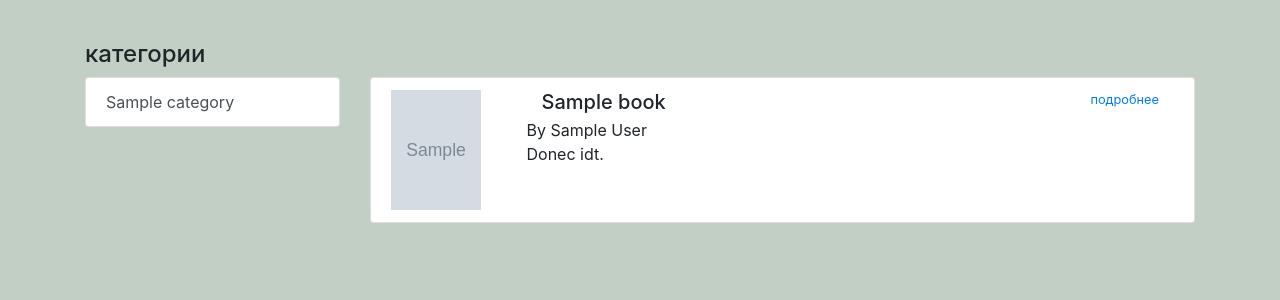
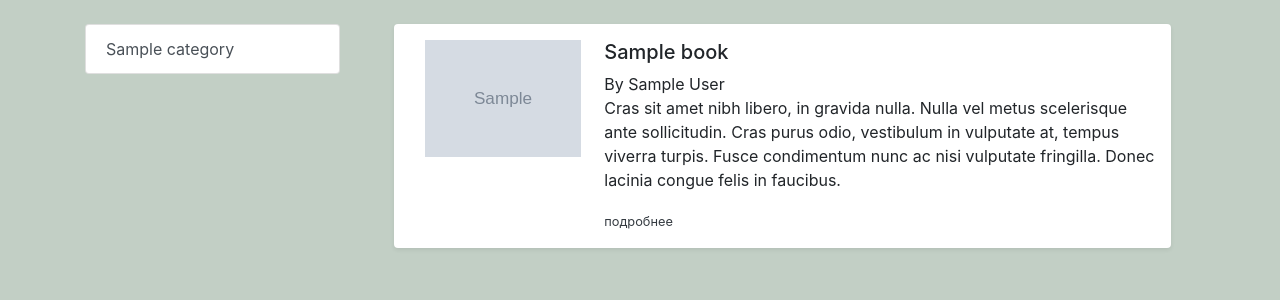
Before and after one commit to Camalo/site_in_symfony, a Symfony app: template templates/index.html.twig in a window 1280 px wide. Shown: the part 56-356 px from the top of the page. Run offline with Twig, Linux system fonts and the light colour scheme; the template is opened without the code that fills it: most values are stand-ins (such as "Sample title", 1, 10 or a date in 2020); grey boxes marked "Sample" are stand-in pictures; some libraries are stand-ins or nearby versions.

Commit message:
some update files

```diff
--- a/src/Entity/BooksInCategories.php
+++ b/src/Entity/BooksInCategories.php
@@ -27,7 +27,7 @@ class BooksInCategories
      */
     private $category_id;
 
-    public function getRowId(): ?int
+    public function getId(): ?int
     {
         return $this->id;
     }
--- a/templates/base.html.twig
+++ b/templates/base.html.twig
@@ -35,5 +35,10 @@
     </nav>
         {% block body %}{% endblock %}
         {% block javascripts %}{% endblock %}
+        <! подключение js -->
+            <script src="https://code.jquery.com/jquery-3.2.1.slim.min.js" integrity="sha384-KJ3o2DKtIkvYIK3UENzmM7KCkRr/rE9/Qpg6aAZGJwFDMVNA/GpGFF93hXpG5KkN" crossorigin="anonymous"></script>
+            <script src="https://cdnjs.cloudflare.com/ajax/libs/popper.js/1.12.9/umd/popper.min.js" integrity="sha384-ApNbgh9B+Y1QKtv3Rn7W3mgPxhU9K/ScQsAP7hUibX39j7fakFPskvXusvfa0b4Q" crossorigin="anonymous"></script>
+            <script src="https://maxcdn.bootstrapcdn.com/bootstrap/4.0.0/js/bootstrap.min.js" integrity="sha384-JZR6Spejh4U02d8jOt6vLEHfe/JQGiRRSQQxSfFWpi1MquVdAyjUar5+76PVCmYl" crossorigin="anonymous"></script>
+
     </body>
 </html>
--- a/templates/index.html.twig
+++ b/templates/index.html.twig
@@ -1,39 +1,43 @@
 {% extends 'base.html.twig' %}
 
-{% block title %}Hello BookController!{% endblock %}
+{% block title %}My symfony{% endblock %}
 
 {% block body %}
 
-    <div class="container" style="margin-top: 40px">
-        <h4>категории</h4>
-        <div class="row">
-        <div class="col-3">
-                    <div class="list-group">
-                    {% for category in categories %}
+    <div class="container">
+    	<div class="row">
+    	    <div class="col-xs-12 col-sm-3 col-md-3 mt-4">
+    	        <div class="nav flex-column">
+    	            {% for category in categories %}
+                        <li class="nav-item rounded">
                         <a href="{{ path('show_category',{'category': category.id}) }}" class="list-group-item list-group-item-action"> {{ category.title }} </a>
+                        </li>
                     {% endfor %}
-                    </div>
                 </div>
-
-        <div class="col-9">
-            <div class="list-group">
-            {% for book in books %}
-                <div class="list-group-item ">
-                    <div class="row">
-                    <div class="col-2"><img src="{{ book.picture }}" alt="book picture" width="90" height="120" /></div>
-
-                    <div class="col"><div class="col d-flex w-100 justify-content-between">
-                        <h5 class="mb-1">{{ book.title }}</h5>
-                        <small><a class="link" href="{{ path('show_book',{'book': book.id}) }}">подробнее</a></small>
-                    </div>
-                    <medium>By {{ book.author }}</medium>
-                    <p class="mb-1">Donec idt.</p>
-                </div>
-                    </div>
-                </div>
-        {% endfor %}
-        </div>
-        </div>
+            </div>
 
 
+
+
+            <div class="col-xs-12 col-sm-9 col-lg-9">
+                 <ul class="list-unstyled">
+                      {% for book in books %}
+                           <li class="media bg-white rounded shadow-sm m-4 p-3">
+                                <div class="col-xs-1 col-sm-3 col-lg-3 mr-2">
+                                          <img src="{{ book.picture }}" class="img-fluid max-width: 100px " alt="book picture"  />
+                                </div>
+                                <div class="media-body">
+                                      <h5 class="mt-0">{{ book.title }}</h5>
+                                      <medium>By {{ book.author }}</medium>
+                                      <p>Cras sit amet nibh libero, in gravida nulla. Nulla vel metus scelerisque ante sollicitudin. Cras purus odio, vestibulum in vulputate at, tempus viverra turpis. Fusce condimentum nunc ac nisi vulputate fringilla. Donec lacinia congue felis in faucibus.</p>
+                                      <small><a class="link text-dark"" href="{{ path('show_book',{'book': book.id}) }}">подробнее</a></small>
+
+                                </div>
+                           </li>
+
+                      {% endfor %}
+                 </ul>
+            </div>
+        </div>
+    </div>
 {% endblock %}
```
Also changed, not shown: src/Controller/BooksController.php (+17 -1 lines), templates/book/one_book.html.twig (+20 -11 lines), templates/category/category.html.twig (+20 -20 lines).
